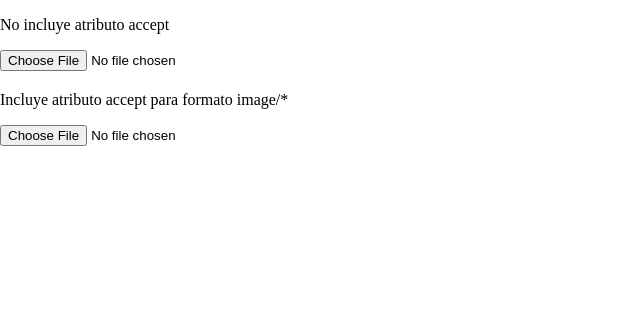
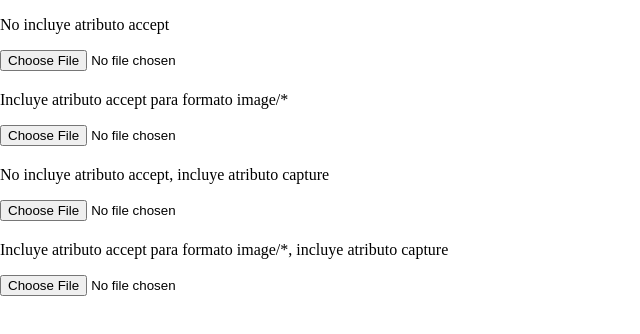
Before and after one commit to myGitHubReposES/myGitHubReposES.github.io, a plain HTML site: page index.html in a window 1280 px wide. Shown: the whole page, without its empty margins (0-640 px from the left). Drawn offline with Linux system fonts and the light colour scheme.

Commit message:
Update index.html

```diff
--- a/index.html
+++ b/index.html
@@ -19,6 +19,10 @@
     <input class="file-input" type="file" style="display: block; margin-bottom: 20px;" onchange="alert('change')"/>
     <p>Incluye atributo accept para formato image/*</p>
     <input type="file" name="" id="" accept="image/*" style="display: block; margin-bottom: 20px;" onchange="alert('change')">
+    <p>No incluye atributo accept, incluye atributo capture</p>
+    <input class="file-input" type="file" capture style="display: block; margin-bottom: 20px;" onchange="alert('change')"/>
+    <p>Incluye atributo accept para formato image/*, incluye atributo capture</p>
+    <input class="file-input" type="file" accept="image/*" capture style="display: block; margin-bottom: 20px;" onchange="alert('change')"/>
     <!-- Camera -->
     <main id="camera" hidden>
         <!-- Camera sensor -->
```
